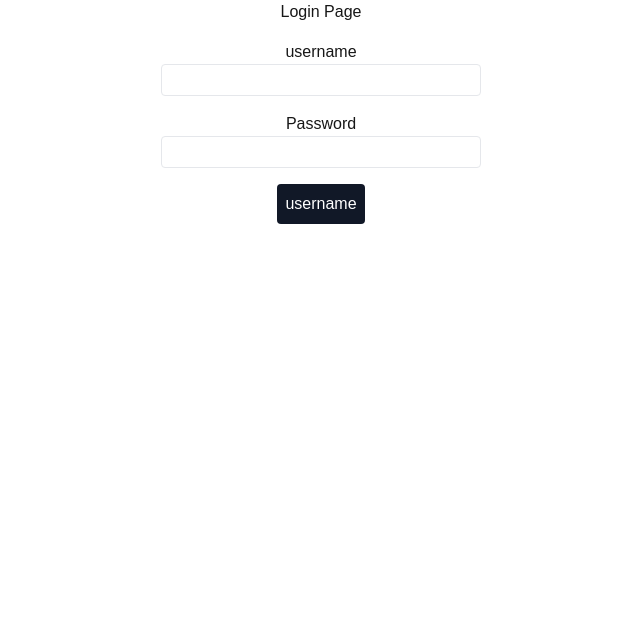
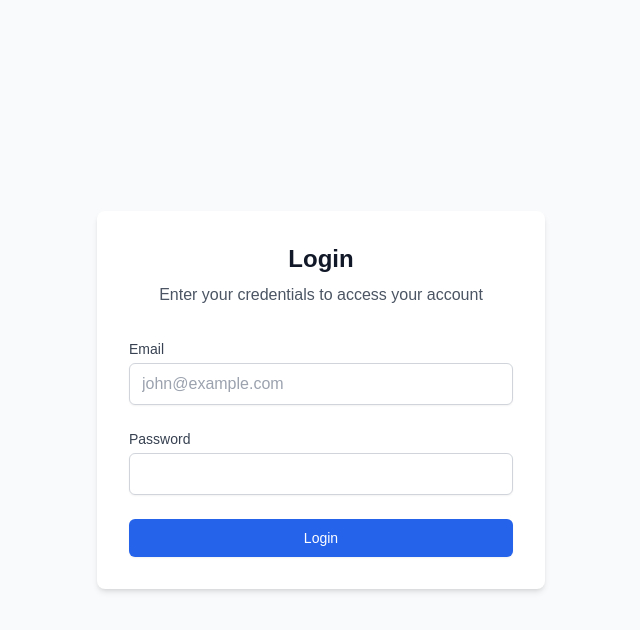
Before and after one commit to Herre1/FrontEnd-CompuNet3, a Next.js app: page /login in a window 1280 px wide. Shown: the top 630 px of the page, without its empty margins (319-959 px from the left). Built offline with nearby package versions, Linux system fonts and the light colour scheme.

Commit message:
LOGIN Y VER USUARIOS
CON LAS RUTAS :
/users
/login

```diff
--- a/package.json
+++ b/package.json
@@ -16,6 +16,7 @@
     "next": "14.2.14",
     "react": "^18",
     "react-dom": "^18",
+    "react-hook-form": "^7.53.1",
     "react-redux": "^9.1.2"
   },
   "devDependencies": {
--- a/src/app/login/page.tsx
+++ b/src/app/login/page.tsx
@@ -1,46 +1,123 @@
 "use client";
 
-import { useRouter } from "next/navigation";
-import { useState } from "react";
-import { useLogin } from "@/hooks/auth/useLogin";
+import React, { useState } from 'react';
+import { useForm } from 'react-hook-form';
+import { useRouter } from 'next/navigation';
 
-export default function usernamePage(){
-    const [username, setUsername] = useState("");
-    const [password, setPassword] = useState("");
-    const router = useRouter();
-    const { login } = useLogin();
+interface LoginData {
+  email: string;
+  password: string;
+}
 
-    const onSubmit = () => {
-        if (!username || !password)
-            alert("Please enter username")
-        else{
-            login(username, password)
-                .then(()=>router.push("/profile"))
-                .catch( (e: Error) => {
-                    setUsername("");
-                    setPassword("");
-                    alert("Invalid Credentials")})
-        }
+const Login = () => {
+  const {
+    register,
+    handleSubmit,
+    formState: { errors, isSubmitting }
+  } = useForm<LoginData>();
+
+  const [error, setError] = useState<string>('');
+  const router = useRouter();
+
+  const onSubmit = async (data: LoginData) => {
+    try {
+      setError('');
+      const response = await fetch('https://proyecto-compunet-lll.onrender.com/Auth/login', {
+        method: 'POST',
+        headers: {
+          'Content-Type': 'application/json',
+        },
+        body: JSON.stringify(data),
+      });
+
+      const result = await response.json();
+
+      if (!response.ok) {
+        throw new Error(result.message || 'Login failed');
+      }
+
+      localStorage.setItem('token', result.token);
+      router.push('/');
+    } catch (err) {
+      setError(err instanceof Error ? err.message : 'An error occurred during login');
     }
+  };
 
-    return (
-        <div className="flex flex-col items-center justify-center w-full h-full">
-            <h1>Login Page</h1>
-            <label className="mt-4">username</label>
-            <input type="text"
-            className="w-80 h-8 px-2 border border-solid border-block rounded text-black"
-            value={username} onChange={(e)=>setUsername(e.target.value)}/>
-            <label className="mt-4">Password</label>
-            <input type="password"
-            className="w-80 h-8 px-2 border border-solid border-block rounded text-black"
-            value={password} onChange={(e)=>setPassword(e.target.value)}/>
+  return (
+    <div className="min-h-screen flex items-center justify-center bg-gray-50">
+      <div className="w-full max-w-md bg-white rounded-lg shadow-md p-8">
+        <div className="text-center mb-8">
+          <h2 className="text-2xl font-bold text-gray-900">Login</h2>
+          <p className="text-gray-600 mt-2">Enter your credentials to access your account</p>
+        </div>
 
-            <button
-            className="mt-4 p-2 bg-gray-900 text-white rounded hover:bg-gray-600 transition-all"
-            onClick={onSubmit}>
-                username
-            </button>
+        <form onSubmit={handleSubmit(onSubmit)} className="space-y-6">
+          <div>
+            <label htmlFor="email" className="block text-sm font-medium text-gray-700">
+              Email
+            </label>
+            <input
+              id="email"
+              type="email"
+              placeholder="john@example.com"
+              {...register('email', {
+                required: 'Email is required',
+                pattern: {
+                  value: /^[A-Z0-9._%+-]+@[A-Z0-9.-]+\.[A-Z]{2,}$/i,
+                  message: 'Invalid email address',
+                },
+              })}
+              className={`mt-1 block w-full rounded-md border ${
+                errors.email ? 'border-red-500' : 'border-gray-300'
+              } shadow-sm py-2 px-3 focus:outline-none focus:ring-2 focus:ring-blue-500 focus:border-transparent`}
+            />
+            {errors.email && (
+              <p className="mt-1 text-sm text-red-600">{errors.email.message}</p>
+            )}
+          </div>
 
-        </div>
-    )
-}
+          <div>
+            <label htmlFor="password" className="block text-sm font-medium text-gray-700">
+              Password
+            </label>
+            <input
+              id="password"
+              type="password"
+              {...register('password', {
+                required: 'Password is required',
+                minLength: {
+                  value: 6,
+                  message: 'Password must be at least 6 characters',
+                },
+              })}
+              className={`mt-1 block w-full rounded-md border ${
+                errors.password ? 'border-red-500' : 'border-gray-300'
+              } shadow-sm py-2 px-3 focus:outline-none focus:ring-2 focus:ring-blue-500 focus:border-transparent`}
+            />
+            {errors.password && (
+              <p className="mt-1 text-sm text-red-600">{errors.password.message}</p>
+            )}
+          </div>
+
+          {error && (
+            <div className="bg-red-50 border border-red-200 text-red-600 rounded-md p-3 text-sm">
+              {error}
+            </div>
+          )}
+
+          <button
+            type="submit"
+            disabled={isSubmitting}
+            className={`w-full flex justify-center py-2 px-4 border border-transparent rounded-md shadow-sm text-sm font-medium text-white bg-blue-600 hover:bg-blue-700 focus:outline-none focus:ring-2 focus:ring-offset-2 focus:ring-blue-500 ${
+              isSubmitting ? 'opacity-75 cursor-not-allowed' : ''
+            }`}
+          >
+            {isSubmitting ? 'Logging in...' : 'Login'}
+          </button>
+        </form>
+      </div>
+    </div>
+  );
+};
+
+export default Login;
--- /dev/null
+++ b/src/app/pages/login.tsx
@@ -0,0 +1,40 @@
+// pages/login.tsx
+import { useForm, SubmitHandler } from 'react-hook-form';
+import { useState } from 'react';
+import { useRouter } from 'next/router';
+import { LoginData, loginUser } from '@/app/services/auth.service';
+
+const Login: React.FC = () => {
+    const { register, handleSubmit, formState: { errors } } = useForm<LoginData>();
+    const [message, setMessage] = useState<string>('');
+    const router = useRouter();
+
+    const onSubmit: SubmitHandler<LoginData> = async (data) => {
+        try {
+            const response = await loginUser(data);
+            setMessage('Login successful');
+            localStorage.setItem('token', response.data.token);
+            router.push('/'); // Redirige al home o a otra ruta
+        } catch (error) {
+            setMessage('Login failed');
+        }
+    };
+
+    return (
+        <div>
+            <h1>Login</h1>
+            <form onSubmit={handleSubmit(onSubmit)}>
+                <input {...register('email', { required: true })} placeholder="Email" />
+                {errors.email && <p>Email is required</p>}
+
+                <input {...register('password', { required: true })} type="password" placeholder="Password" />
+                {errors.password && <p>Password is required</p>}
+
+                <button type="submit">Login</button>
+            </form>
+            <p>{message}</p>
+        </div>
+    );
+};
+
+export default Login;
--- /dev/null
+++ b/src/app/pages/register.tsx
@@ -0,0 +1,39 @@
+// pages/register.tsx
+import { useForm, SubmitHandler } from 'react-hook-form';
+import { useState } from 'react';
+import { RegisterData, registerUser } from '@/app/services/auth.service';
+
+const Register: React.FC = () => {
+    const { register, handleSubmit, formState: { errors } } = useForm<RegisterData>();
+    const [message, setMessage] = useState<string>('');
+
+    const onSubmit: SubmitHandler<RegisterData> = async (data) => {
+        try {
+            await registerUser(data);
+            setMessage('Registration successful');
+        } catch (error) {
+            setMessage('Registration failed');
+        }
+    };
+
+    return (
+        <div>
+            <h1>Register</h1>
+            <form onSubmit={handleSubmit(onSubmit)}>
+                <input {...register('username', { required: true })} placeholder="Username" />
+                {errors.username && <p>Username is required</p>}
+
+                <input {...register('email', { required: true })} placeholder="Email" />
+                {errors.email && <p>Email is required</p>}
+
+                <input {...register('password', { required: true })} type="password" placeholder="Password" />
+                {errors.password && <p>Password is required</p>}
+
+                <button type="submit">Register</button>
+            </form>
+            <p>{message}</p>
+        </div>
+    );
+};
+
+export default Register;
--- /dev/null
+++ b/src/app/services/auth.service.ts
@@ -0,0 +1,23 @@
+// services/authService.ts
+import axios from 'axios';
+
+const API_URL = 'https://proyecto-compunet-lll.onrender.com';
+
+export interface RegisterData {
+    username: string;
+    email: string;
+    password: string;
+}
+
+export interface LoginData {
+    email: string;
+    password: string;
+}
+
+export const registerUser = async (data: RegisterData) => {
+    return await axios.post(`${API_URL}/register`, data);
+};
+
+export const loginUser = async (data: LoginData) => {
+    return await axios.post(`${API_URL}/login`, data);
+};
--- /dev/null
+++ b/src/app/services/userservice.ts
@@ -0,0 +1,8 @@
+import axios from 'axios';
+
+const API_URL = 'https://proyecto-compunet-lll.onrender.com/users';
+
+export const getUsers = async () => {
+  const response = await axios.get(API_URL);
+  return response.data;
+};
--- /dev/null
+++ b/src/app/users/page.tsx
@@ -0,0 +1,49 @@
+// src/app/users/page.tsx
+
+"use client";  // Add this line at the top
+
+import { useEffect, useState } from 'react';
+import { getUsers } from '../services/userservice';
+
+interface User {
+  id: string;
+  username: string;
+  email: string;
+}
+
+const UsersPage: React.FC = () => {
+  const [users, setUsers] = useState<User[]>([]);
+  const [error, setError] = useState<string | null>(null);
+
+  useEffect(() => {
+    const fetchUsers = async () => {
+      try {
+        const usersList = await getUsers();
+        setUsers(usersList);
+      } catch (err) {
+        setError('Failed to load users');
+      }
+    };
+    fetchUsers();
+  }, []);
+
+  if (error) {
+    return <p>{error}</p>;
+  }
+
+  return (
+    <div>
+      <h1>Users List</h1>
+      <ul>
+        {users.map((user) => (
+          <li key={user.id}>
+            <p>ID: {user.id}</p>
+            <p>Email: {user.email}</p>
+          </li>
+        ))}
+      </ul>
+    </div>
+  );
+};
+
+export default UsersPage;
--- a/src/hooks/auth/useCurrentUser.ts
+++ b/src/hooks/auth/useCurrentUser.ts
@@ -1,6 +1,6 @@
 import { useEffect, useState } from "react";
 import Cookies from 'js-cookie';
-import { AuthService } from "@/services/auth.service";
+import { AuthService } from "@/app/services/auth.service";
 import { User } from "@/interface/user";
 
 export const useCurrentUser = () => {
--- a/src/hooks/auth/useLogin.ts
+++ b/src/hooks/auth/useLogin.ts
@@ -1,5 +1,5 @@
 import Cookies from 'js-cookie'
-import {AuthService} from "@/services/auth.service"
+import {AuthService} from "@/app/services/auth.service"
 
 export const useLogin = () => {
     const login = async (email: string, password: string) => {
--- a/src/middleware.ts
+++ b/src/middleware.ts
@@ -1,7 +1,7 @@
 import { NextRequest, NextResponse } from "next/server";
 
 const protectedRoutes = ['/profile', '/contact'];
-const publicRoutes = ['/login', '/register'];
+const publicRoutes = ['/login', '/register' , '/users' ];
 
 export default function middleware(request: NextRequest){
     const currentUser = request.cookies.get("currentUser")?.value;
--- a/src/services/auth.service.ts
+++ /dev/null
@@ -1,20 +0,0 @@
-import axios, {AxiosInstance} from 'axios';
-
-export class AuthService{
-    protected readonly axios: AxiosInstance;
-
-    public constructor(url: string){
-        this.axios = axios.create({
-            baseURL: url,
-            headers: {
-                'Content-Type': 'application/json'
-            },
-            timeout: 3000
-        })
-    }
-
-    public async  login(email: string, password: string): Promise<any> {
-        const response = await this.axios.post('users/login', {email, password});
-        return response.data;
-    }
-}
```
Also changed, not shown: 1 other file (tests, documents, lock files or other folders).
